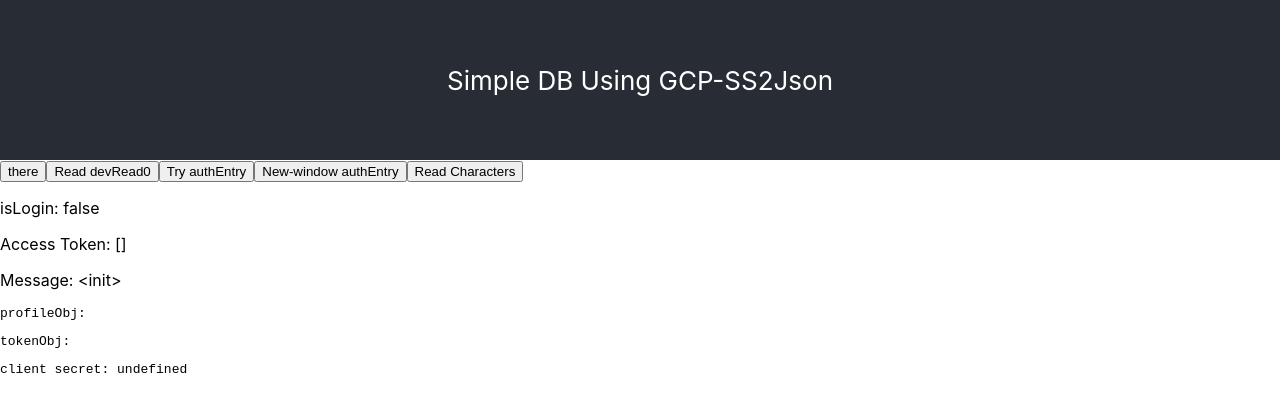
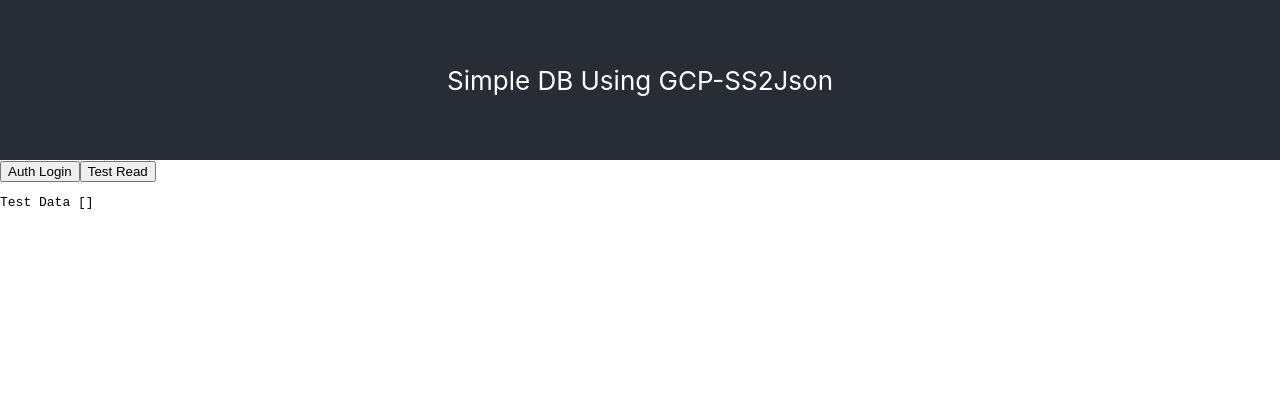
Before and after one commit to wfchiang/gcp-spreadsheet-2-json-sample-apps, a React app in the folder simple-db/: page / in a window 1280 px wide. Shown: the top 412 px of the page. Built offline with nearby package versions, Linux system fonts and the light colour scheme.

Commit message:
not completed yet... but now it can acquire the google credentials and get the sheet data

```diff
--- a/simple-db/package.json
+++ b/simple-db/package.json
@@ -16,10 +16,12 @@
     "@babel/preset-react": "^7.10.4",
     "babel-loader": "^8.1.0",
     "css-loader": "^4.0.0",
+    "express": "^4.17.1",
     "html-loader": "^1.1.0",
     "html-webpack-plugin": "^4.3.0",
     "react": "^16.13.1",
     "react-dom": "^16.13.1",
+    "style-loader": "^1.2.1",
     "webpack": "^4.44.0",
     "webpack-cli": "^3.3.12",
     "webpack-dev-server": "^3.11.0"
--- a/simple-db/src/App.css
+++ b/simple-db/src/App.css
@@ -5,12 +5,6 @@
 .App-logo {
   height: 10vmin;
   pointer-events: none;
-}
-
-@media (prefers-reduced-motion: no-preference) {
-  .App-logo {
-    animation: App-logo-spin infinite 20s linear;
-  }
 }
 
 .App-header {
--- a/simple-db/src/ss2json.js
+++ b/simple-db/src/ss2json.js
@@ -4,148 +4,87 @@
 class GoogleLoginButton extends React.Component {
     constructor(props) {
         super(props);
-        this.state = {
-            isLogin: false,
-            accessToken: '',
-            message: '<init>',
-            profileObj: '',
-            tokenObj: ''
-        };
 
-        this.clientSecret = String(JSON.stringify(ClientSecret));
+        this.testData = '';
 
-        // this.goauth2Client = new googleapis.auth.OAuth2(
-        //     this.ClientSecret.web.client_id,
-        //     this.ClientSecret.web.client_secret,
-        //     'https://google.com.tw'
-        // );
+        // try to store the google credentials
+        let fragmentString = location.hash.substring(1);
 
-        this.clientId = '624015562085-q0d6a3rgdl7554s0m875n2pbeov60v8p.apps.googleusercontent.com';
+        let regex = /([^&=]+)=([^&]*)/g, m;
+        let oauth2Params = {};
+        while (m = regex.exec(fragmentString)) {
+            let para_k = decodeURIComponent(m[1]);
+            let para_v = decodeURIComponent(m[2]);
+            oauth2Params[para_k] = para_v;
+            console.info('para[' + para_k + '] = [' + para_v + ']');
+        }
+        if (oauth2Params['state'] && oauth2Params['state'] == 'callback') {
+            for (let k in oauth2Params) {
+                localStorage.setItem(k, oauth2Params[k]);
+            }
+            // localStorage.setItem('oauth2-params', JSON.stringify(oauth2Params));
+        }
 
-        this.login = this.login.bind(this)
-        this.logout = this.logout.bind(this)
-        this.handleLoginFailure = this.handleLoginFailure.bind(this)
-        this.handleLogoutFailure = this.handleLogoutFailure.bind(this)
-
-        this.getAuthEntry = this.getAuthEntry.bind(this);
-        this.readCharacterSheet = this.readCharacterSheet.bind(this);
+        // bind class function
+        this.authLogin = this.authLogin.bind(this);
+        this.testRead = this.testRead.bind(this);
     }
 
-    login(response) {
-        console.log(response);
-        console.log(response.tokenObj);
-        if (response.hasOwnProperty('profileObj') && response.hasOwnProperty('tokenObj')) {
-            this.setState({
-                isLogin: true,
-                accessToken: response.tokenObj.access_token,
-                message: 'Login Successfully!',
-                profileObj: JSON.stringify(response.profileObj, null, 4),
-                tokenObj: JSON.stringify(response.tokenObj, null, 4)
+    authLogin() {
+        let loginForm = document.createElement('form');
+        loginForm.setAttribute('method', 'GET');
+        loginForm.setAttribute('action', ClientSecret.web.auth_uri);
+
+        let redirect_uri = 'https://ss2json-simple-db-dot-wfchiang-dev.uc.r.appspot.com';
+
+        let params = {'client_id': ClientSecret.web.client_id,
+                  'redirect_uri': redirect_uri,
+                  'scope': 'https://www.googleapis.com/auth/spreadsheets',
+                  'state': 'callback',
+                  'include_granted_scopes': 'true',
+                  'response_type': 'token'};
+
+        for (let p in params) {
+            let input = document.createElement('input');
+            input.setAttribute('type', 'hidden');
+            input.setAttribute('name', p);
+            input.setAttribute('value', params[p]);
+            loginForm.appendChild(input);
+        }
+
+        document.body.appendChild(loginForm);
+        loginForm.submit();
+    }
+
+    testRead() {
+        if (localStorage.getItem('token_type') && localStorage.getItem('access_token')) {
+            let authToken = localStorage.getItem('token_type') + ' ' + localStorage.getItem('access_token');
+            let spreadsheetId = '1PnVWC9j-P8lL7EzhMKRKnSuwmf2qDE2avSLIZJYSISg';
+            let dataRange = 'sheet0!A1:D5';
+            let url = 'https://sheets.googleapis.com/v4/spreadsheets/' + encodeURIComponent(spreadsheetId) + '/values/' + encodeURIComponent(dataRange);
+            fetch(url, {
+                method: 'GET',
+                headers: {
+                    'Authorization': authToken
+                }
+            })
+            .then(res => res.json())
+            .then(function(res){
+                console.info('>> here uuuu go ' + JSON.stringify(res));
+                this.setTestData(JSON.stringify(res));
             });
         }
         else {
-            this.setState({
-                isLogin: false,
-                accessToken: '',
-                message: 'No response token',
-                profileObj: '',
-                tokenObj: ''
-            });
+            this.setTestData('No Token...');
         }
-    }
-
-    logout(response) {
-        this.setState({
-            isLogin: false,
-            accessToken: '',
-            message: 'Logout!',
-            profileObj: '',
-            tokenObj: ''
-        });
-    }
-
-    handleLoginFailure(response) {
-        this.setState({
-            isLogin: this.state.isLogin,
-            accessToken: this.state.accessToken,
-            message: 'Login Failed',
-            profileObj: '',
-            tokenObj: ''
-        });
-        alert(response.message);
-        alert('Failed to Login to Google');
-    }
-
-    handleLogoutFailure(response) {
-        this.setState({
-            isLogin: this.state.isLogin,
-            accessToken: this.state.accessToken,
-            message: 'Logout Failed',
-            profileObj: '',
-            tokenObj: ''
-        });
-        alert('Failed to Logout from Google');
-    }
-
-    getAuthEntry () {
-        fetch('https://ss2json-dot-wfchiang-dev.uc.r.appspot.com/authEntry', {redirect:'follow'})
-        .then(res => {console.log(res.ok); console.log(res.statusText); return res.json();})
-        .then(
-            (result) => {
-                console.log(result);
-                // alert(JSON.stringify(result, null, 2));
-            },
-            (error) => {
-                console.error(error);
-            }
-        );
-    }
-
-    readCharacterSheet () {
-        // fetch('https://ss2json-dot-wfchiang-dev.uc.r.appspot.com/readSheetData?sheetId=Character List&spreadsheetsId=1PnVWC9j-P8lL7EzhMKRKnSuwmf2qDE2avSLIZJYSISg', {})
-        fetch('https://accounts.google.com/signin/oauth/identifier?redirect_uri=https%3A%2F%2Fdevelopers.google.com%2Foauthplayground&prompt=consent&response_type=code&client_id=407408718192.apps.googleusercontent.com&scope=https%3A%2F%2Fwww.googleapis.com%2Fauth%2Fspreadsheets&access_type=offline&o2v=2&as=JgEyUh3Ww-9Q542PDRCUPQ&flowName=GeneralOAuthFlow', {redirect: 'follow'})
-        // .then(res => {console.log(res.ok); console.log(res.statusText); return res.json();})
-        // .then(
-        //     (result) => {
-        //         console.log(result);
-        //         // alert(JSON.stringify(result, null, 2));
-        //     },
-        //     (error) => {
-        //         console.error(error);
-        //     }
-        // );
-    }
-
-    devRead0 () {
-        fetch('https://ss2json-dot-wfchiang-dev.uc.r.appspot.com/devRead0')
-        .then(res => res.json())
-        .then(
-            (result) => {
-                console.log(result);
-            },
-            (error) => {
-                console.error(error);
-            }
-        );
     }
 
     render() {
         return (
             <div>
-                {this.showRedirect ? <button>here</button> : <button>there</button>}
-                <button onClick={this.devRead0}>Read devRead0</button>
-                <button onClick={this.getAuthEntry}>Try authEntry</button>
-
-                <button onClick={()=> window.open("https://ss2json-dot-wfchiang-dev.uc.r.appspot.com/authEntry", "_blank")}>New-window authEntry</button>
-
-                <button onClick={this.readCharacterSheet}>Read Characters</button>
-
-                <p>isLogin: {this.state.isLogin.toString()}</p>
-                <p>Access Token: [{this.state.accessToken}]</p>
-                <p>Message: {this.state.message}</p>
-                <pre>profileObj: {this.state.profileObj}</pre>
-                <pre>tokenObj: {this.state.tokenObj}</pre>
-        <pre>client secret: {this.clientSecret}</pre>
+                <button onClick={this.authLogin}>Auth Login</button>
+                <button onClick={this.testRead}>Test Read</button>
+                <pre>Test Data [{this.testData}]</pre>
             </div>
         );
     }
--- a/simple-db/webpack.config.js
+++ b/simple-db/webpack.config.js
@@ -12,7 +12,7 @@
     {
         test: /\.css$/,
         exclude: /node_modules/,
-        use: ['css-loader'],
+        use: ['style-loader', 'css-loader'],
     },
     {
         test: /\.html$/,
@@ -23,7 +23,7 @@
     entry: path.join(__dirname, 'src', 'index.js'),
     output: {
         path: path.resolve(__dirname, 'build'),
-        filename: 'index.js',
+        filename: 'static/js/index.js',
     },
     module: { rules },
     plugins: [
```
Also changed, not shown: simple-db/src/index.js (line endings or trailing spaces), 1 other file (tests, documents, lock files or other folders).
